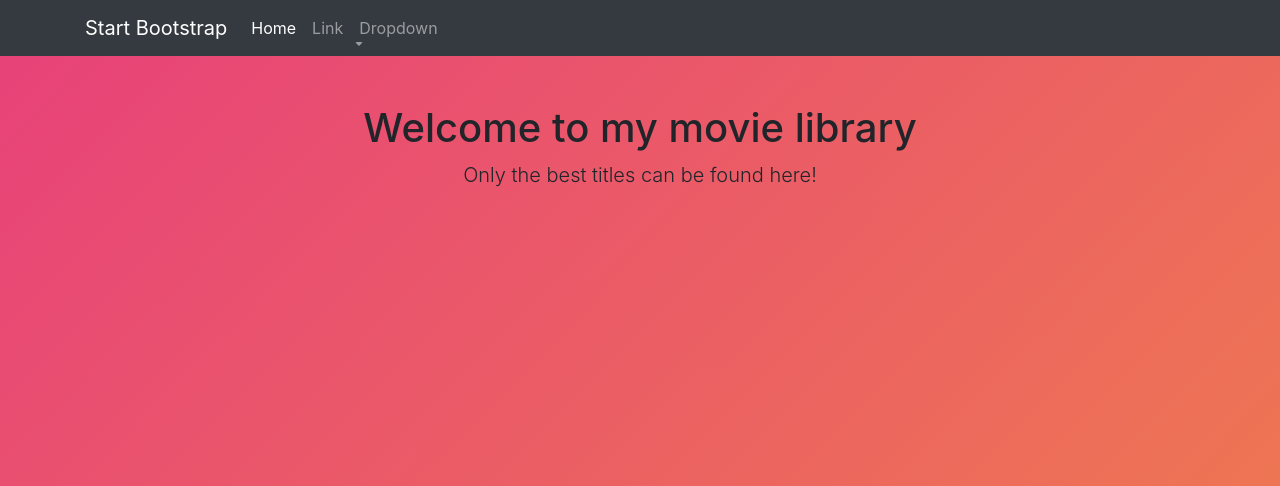
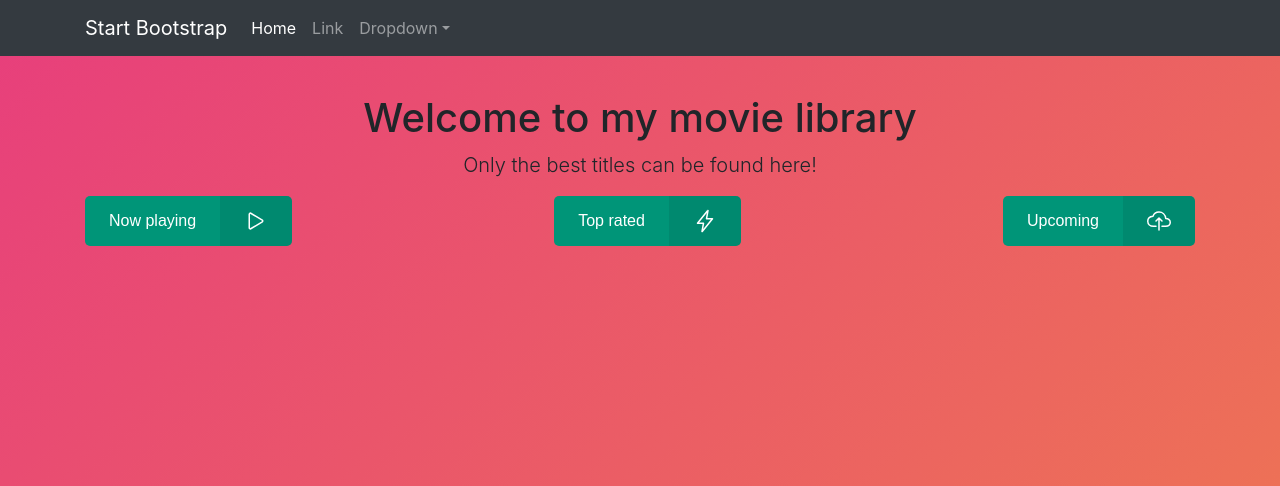
Before and after one commit to pakupek/movies_catalogue, a Flask app: page /?list_type=now_playing in a window 1280 px wide. Shown: the top 486 px of the page. Run offline with Flask 2, Linux system fonts and the light colour scheme; data that the repository does not hold is empty; some libraries are stand-ins or nearby versions.

Commit message:
add diff type list

```diff
--- a/main.py
+++ b/main.py
@@ -1,10 +1,8 @@
-from flask import Flask, render_template
+from flask import Flask, render_template, request
 import tmdb_client
-
+import random
 
 app = Flask(__name__)
-
-
 
 
 @app.context_processor
@@ -16,14 +14,18 @@
 
 @app.route('/')
 def homepage():
-    movies = tmdb_client.get_movies(how_many=4)
-    return render_template("homepage.html", movies=movies)
+    selected_list = request.args.get('list_type', "popular")
+    movies = tmdb_client.get_movies(how_many=4, list_type=selected_list)
+    return render_template("homepage.html", movies=movies, current_list=selected_list)
+
 
 @app.route("/movie/<movie_id>")
 def movie_details(movie_id):
     details = tmdb_client.get_single_movie(movie_id)
     cast = tmdb_client.get_single_movie_cast(movie_id)
-    return render_template("movie_details.html", movie=details, cast=cast)
+    movie_image = tmdb_client.get_movie_images(movie_id)
+    selected_backdrop = random.choice(movie_image['backdrops'])
+    return render_template("movie_details.html", movie=details, cast=cast, selected_backdrop=selected_backdrop)
 
 
 if __name__ == '__main__':
--- a/templates/homepage.html
+++ b/templates/homepage.html
@@ -2,25 +2,25 @@
 
 {% block content %}
 <style>
-a {
+.card-body a{
   color: wheat;
   position: relative;
   text-decoration: none;
   transition: color .4s ease-out;
 }
 
-a:hover {
+.card-body a:hover {
   color: blueviolet;
   right: 0;
   text-decoration: none;
 }
 
-a:hover:after {
+.card-body a:hover:after {
   border-color: #457DFB;
   right: 0;
 }
 
-a:after {
+.card-body a:after {
   border-radius: 1em;
   border-top: .1em solid #2F56B0;
   content: "";
@@ -32,7 +32,7 @@
               border-color .4s ease-out;
 }
 
-a:hover:after {
+.card-body a:hover:after {
   animation: anchor-underline 2s cubic-bezier(0,.5,0,1) infinite;
   border-color: blueviolet;
 }
@@ -57,26 +57,93 @@
     -webkit-backdrop-filter: blur(20px);
     backdrop-filter: blur(20px);
 }
+.button {
+  display: flex;
+  height: 50px;
+  padding: 0;
+  background: #009578;
+  border: none;
+  outline: none;
+  border-radius: 5px;
+  overflow: hidden;
+  font-family: "Quicksand", sans-serif;
+  font-size: 16px;
+  font-weight: 500;
+  cursor: pointer;
+}
+
+.button:hover {
+  background: #008168;
+}
+
+.button:active {
+  background: #006e58;
+}
+
+.button_text, .button_icon {
+  display: inline-flex;
+  align-items: center;
+  padding: 0 24px;
+  color: #fff;
+  height: 100%;
+}
+
+.button_icon {
+  font-size: 1.5em;
+  background: rgba(0, 0, 0, 0.08);
+}
+.buttons_field{
+  display: flex;
+  justify-content: space-between;
+}
 
 </style>
-
-
-<div class="row">
-    <div class="col-lg-12 text-center">
+<div class="col-lg-12 text-center" style="margin-top: -10px;">
   <h1 class="mt-5">Welcome to my movie library</h1>
     <p class="lead">Only the best titles can be found here!</p>
 </div>
+
+<div class="buttons_field">
+  <a href="{{ url_for('homepage', list_type="now_playing") }}" class="btn-outline-info">
+    <button type="button" class="button">
+      <span class="button_text">Now playing</span>
+      <span class="button_icon">
+        <ion-icon name="play-outline"></ion-icon>
+      </span>
+    </button>
+  </a>
+  <a href="{{ url_for('homepage', list_type="top_rated") }}" class="btn-outline-info">
+    <button type="button" class="button">
+      <span class="button_text">Top rated</span>
+      <span class="button_icon">
+        <ion-icon name="flash-outline"></ion-icon>
+      </span>
+    </button>
+  </a>
+  <a href="{{ url_for('homepage', list_type="upcoming") }}" class="btn-outline-info">
+    <button type="button" class="button">
+      <span class="button_text">Upcoming</span>
+      <span class="button_icon">
+        <ion-icon name="cloud-upload-outline"></ion-icon>
+      </span>
+    </button>
+  </a>
+</div>
+<br>
+
+<div class="row">
+
   {% for movie in movies %}
-        <div class="col-lg-3 col-md-6 mb-4" style="text-align: center;">
+    <div class="col-lg-3 col-md-6 mb-4" style="text-align: center; margin-top: 20px;">
       <div class="card text-white bg-secondary mb-3" style="max-width: 18rem; border-radius: 20px;">
         <img class="card-img-top" src="{{ tmdb_image_url(movie.poster_path, "w780") }}" alt="" style="border-radius: 20px;">
         <div class="card-body">
-                    <h5 class="card-title"><a href="{{ url_for('movie_details', movie_id=movie.id) }}">{{ movie.original_title }} </a></h5>
+          <h5 class="card-title"><a href="{{url_for('movie_details', movie_id=movie.id)}}" class="title_link">{{ movie.original_title }} </a></h5>
             <p class="card-text">{{ movie.overview }}</p>
         </div>
       </div>
     </div>
   {% endfor %}
 </div>
-
+<script src="https://unpkg.com/ionicons@5.4.0/dist/ionicons.js"></script>
 {% endblock %}
--- a/templates/index.html
+++ b/templates/index.html
@@ -61,6 +61,5 @@
             {% endblock %}
         </div>
         <!-- Bootstrap core JS-->
-
     </body>
 </html>
--- a/tmdb_client.py
+++ b/tmdb_client.py
@@ -3,12 +3,13 @@
 API_TOKEN = "eyJhbGciOiJIUzI1NiJ9.eyJhdWQiOiI4NzEwMzY4MmY0ZWQ0NTI3Y2QzYjYzZDM1NTcyZmU3MiIsInN1YiI6IjYyOWY4ODY3ZDIxNDdjMTE3ZTYzZTNlYSIsInNjb3BlcyI6WyJhcGlfcmVhZCJdLCJ2ZXJzaW9uIjoxfQ.rmqYp6McgetjqfoH6uXJzJqlyBwVTZVyG8qTlY0glw8"
 API_TOKEN2 = "87103682f4ed4527cd3b63d35572fe72"
 
-def get_popular_movies():
-    end_point = "https://api.themoviedb.org/3/movie/popular/"
+def get_movies_list(list_type='popular'):
+    end_point = f"https://api.themoviedb.org/3/movie/{list_type}/"
     headers = {
         "Authorization": f"Bearer {API_TOKEN}"
     }
     response = requests.get(end_point, headers=headers)
+    response.raise_for_status()
     return response.json()
 
 
@@ -17,8 +18,8 @@
     return f"{base_url}{size}/{poster_api_path}"
 
 
-def get_movies(how_many):
-    data = get_popular_movies()
+def get_movies(how_many, list_type):
+    data = get_movies_list(list_type)
     return data["results"][:how_many]
 
 
@@ -38,3 +39,12 @@
     }
     response = requests.get(endpoint, headers=headers)
     return response.json()["cast"]
+
+
+def get_movie_images(movie_id):
+    endpoint = f"https://api.themoviedb.org/3/movie/{movie_id}/images"
+    headers = {
+        "Authorization": f"Bearer {API_TOKEN}"
+    }
+    response = requests.get(endpoint, headers=headers)
+    return response.json()
```
Also changed, not shown: movies.json (+21 -1 lines). Lines whose indentation alone changed are shown as unchanged.
